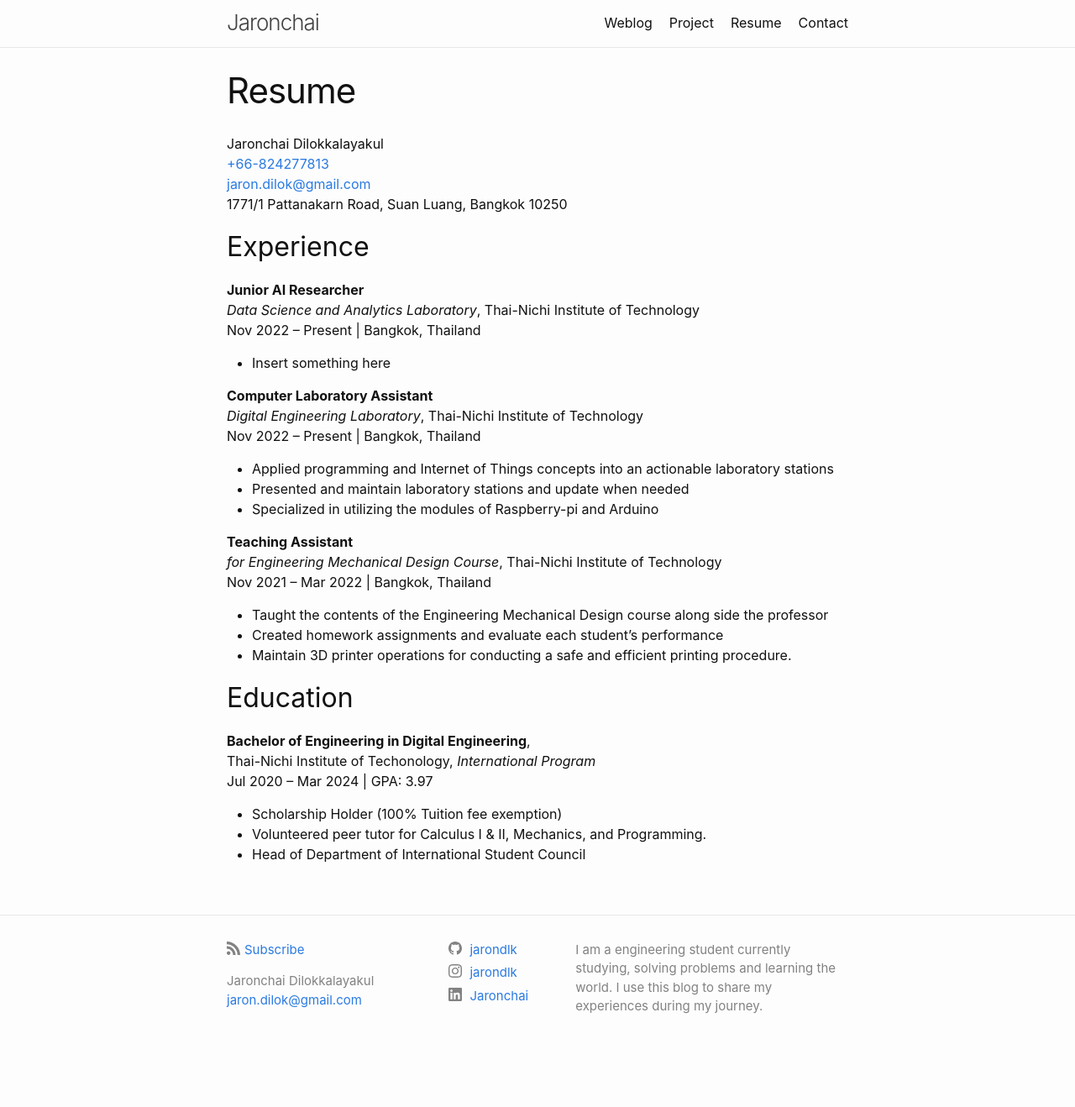
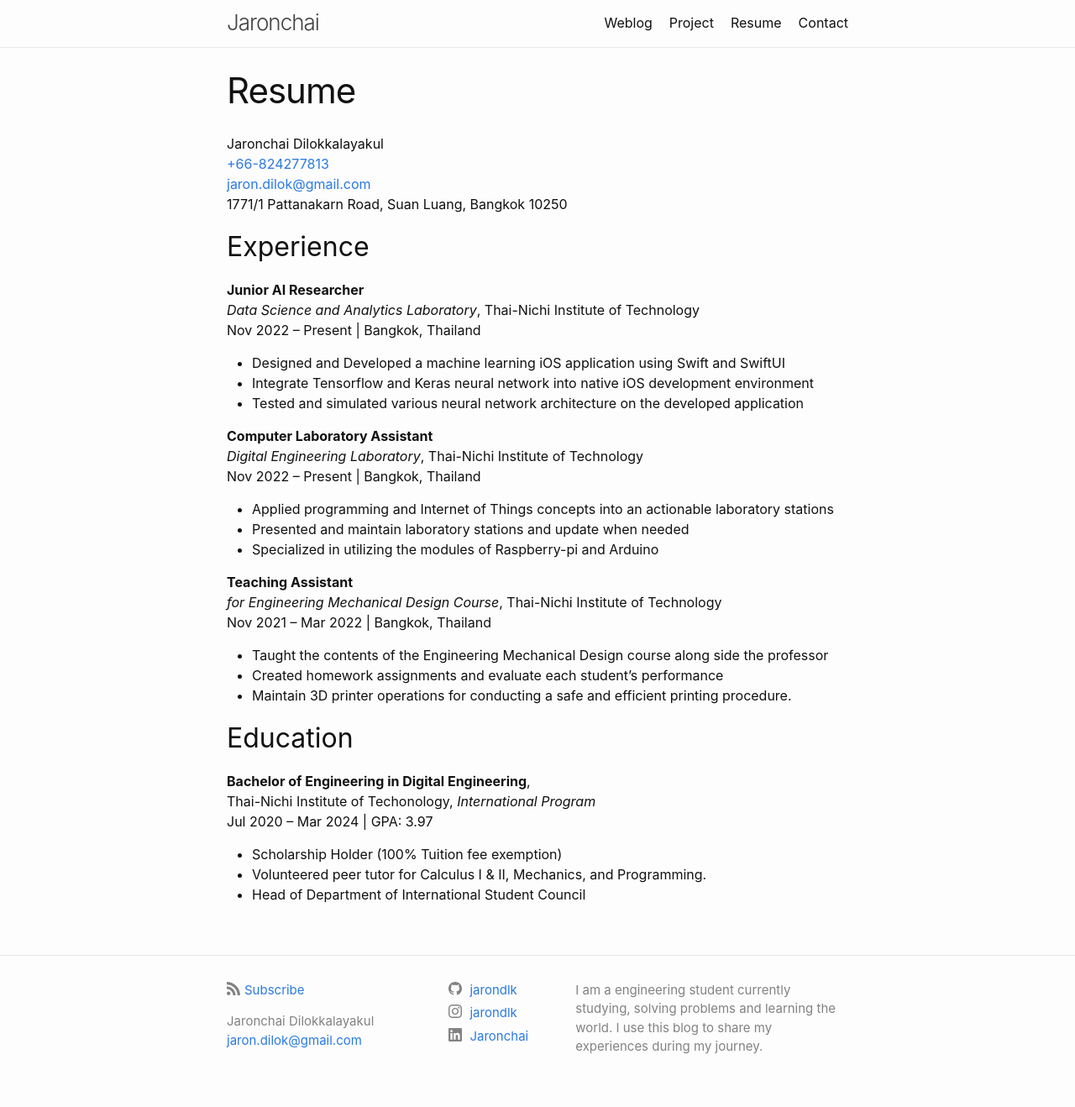
Before and after one commit to jarondlk/jaronchai-blog, a Jekyll site: the page built from pages/resume.markdown, in a window 1280 px wide. Shown: the whole page at 84% size. Built offline with Jekyll 4.4.1, drawn with Linux system fonts in a browser that asks for light colours; before the commit the page ends 1270 px from its top, so only the background shows below that.

Commit message:
Update resume.markdown

```diff
--- a/pages/resume.markdown
+++ b/pages/resume.markdown
@@ -19,7 +19,9 @@ Jaronchai Dilokkalayakul\
 Thai-Nichi Institute of Technology\
 Nov 2022 – Present | Bangkok, Thailand
 
-- Insert something here
+- Designed and Developed a machine learning iOS application using Swift and SwiftUI
+- Integrate Tensorflow and Keras neural network into native iOS development environment
+- Tested and simulated various neural network architecture on the developed application
 
 **Computer Laboratory Assistant**\
 *Digital Engineering Laboratory*,
```
